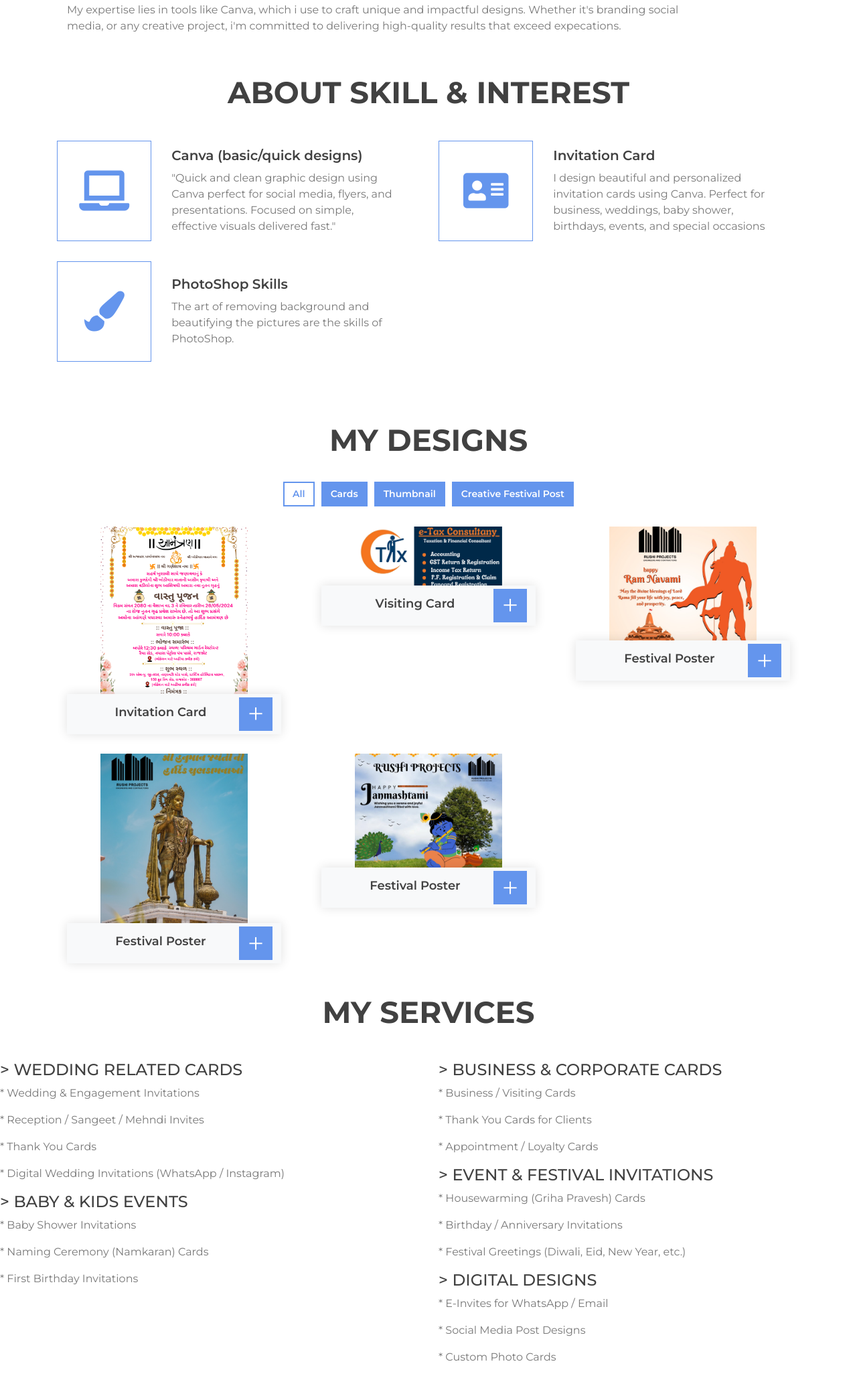
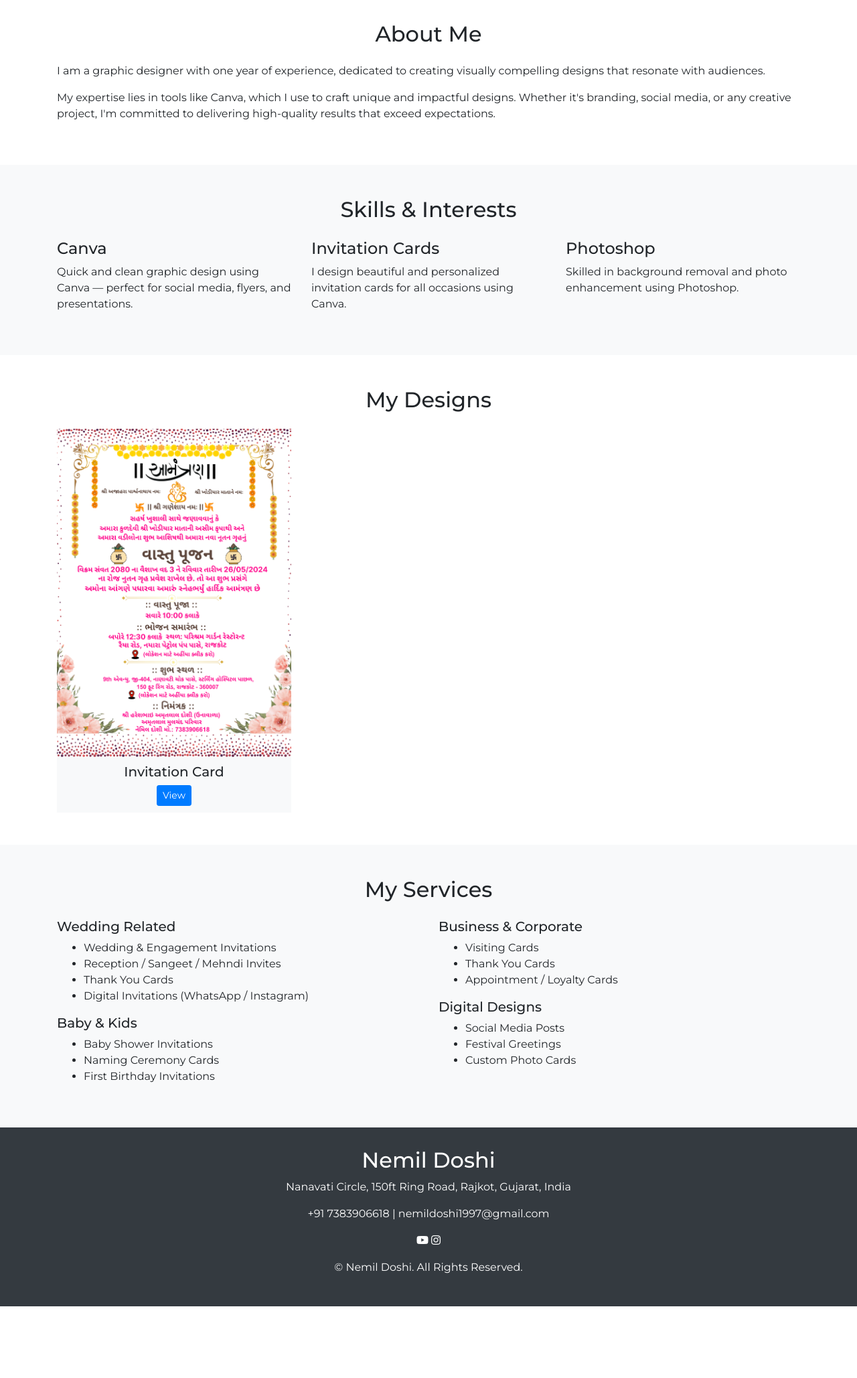
Before and after one commit to NemilDoshi8010/My-Portfolio, a plain HTML site: page index.html in a window 1280 px wide. Shown: the part 647-2704 px from the top of the page at 67% size. After the commit the page ends 2597 px from the top, so only its background shows below. Drawn offline with nearby package versions, Linux system fonts and the light colour scheme.

Commit message:
Update index.html

```diff
--- a/index.html
+++ b/index.html
@@ -5,16 +5,12 @@
     <meta charset="utf-8">
     <title>Nemil Doshi</title>
     <meta content="width=device-width, initial-scale=1.0" name="viewport">
-    <meta content="Free Website Template" name="keywords">
-    <meta content="Free Website Template" name="description">
 
     <!-- Favicon -->
     <link href="img/favicon.png" rel="icon" type="image/png">
-    <!-- <link href="https://icons.iconarchive.com/icons/hydrattz/multipurpose-alphabet/128/Letter-B-lg-icon.png" rel="icon"> -->
 
     <!-- Google Font -->
-    <link href="https://fonts.googleapis.com/css2?family=Montserrat:wght@300;400;500;600;700&display=swap"
-        rel="stylesheet">
+    <link href="https://fonts.googleapis.com/css2?family=Montserrat:wght@300;400;500;600;700&display=swap" rel="stylesheet">
 
     <!-- CSS Libraries -->
     <link href="https://stackpath.bootstrapcdn.com/bootstrap/4.4.1/css/bootstrap.min.css" rel="stylesheet">
@@ -22,335 +18,241 @@
     <link href="lib/animate/animate.min.css" rel="stylesheet">
     <link href="lib/owlcarousel/assets/owl.carousel.min.css" rel="stylesheet">
     <link href="lib/lightbox/css/lightbox.min.css" rel="stylesheet">
-
     <link rel="stylesheet" href="https://cdn.jsdelivr.net/npm/bootstrap-icons@1.3.0/font/bootstrap-icons.css">
 
-    <!-- Template Stylesheet -->
-    <link href="css/style.css" rel="stylesheet">
+    <!-- Custom CSS -->
+    <style>
+        body {
+            font-family: 'Montserrat', sans-serif;
+        }
+
+        .navbar-brand {
+            font-size: 30px;
+            font-weight: 600;
+        }
+
+        .hero {
+            padding: 100px 0;
+            background: #f8f9fa;
+        }
+
+        .hero-image img {
+            width: 100%;
+        }
+
+        .portfolio-img img {
+            width: 100%;
+            height: auto;
+        }
+
+        .portfolio-text {
+            background: #f8f9fa;
+            padding: 10px;
+        }
+
+        .footer {
+            background: #343a40;
+            color: white;
+            padding: 30px 0;
+        }
+
+        .footer a {
+            color: #fff;
+        }
+
+        @media (max-width: 768px) {
+            .navbar-brand {
+                font-size: 20px;
+                white-space: normal;
+            }
+
+            .hero-text {
+                text-align: center;
+            }
+
+            .hero-text p {
+                font-size: 16px;
+            }
+
+            .portfolio-wrap {
+                margin-bottom: 20px;
+            }
+
+            .me-text, .me-item {
+                text-align: center;
+            }
+        }
+    </style>
 </head>
 
-<body data-spy="scroll" data-target=".navbar" data-offset="60">
-    <!-- Nav Bar Start -->
-    <div class="navbar navbar-expand-lg bg-light navbar-light">
-        <div class="container-fluid">
-            <img src="img/favicon.png" alt="Image" style="height: 70px;">
-            <a href="index.html" class="navbar-brand" style="font-size: 30px;">WELCOME MY PORTFOLIO</a>
-            <button type="button" class="navbar-toggler" data-toggle="collapse" data-target="#navbarCollapse">
+<body>
+    <!-- Navbar Start -->
+    <nav class="navbar navbar-expand-lg navbar-light bg-light">
+        <div class="container">
+            <img src="img/favicon.png" alt="Logo" style="height: 50px;">
+            <a class="navbar-brand ml-2" href="#home">WELCOME MY PORTFOLIO</a>
+            <button class="navbar-toggler" type="button" data-toggle="collapse" data-target="#navbarNav">
                 <span class="navbar-toggler-icon"></span>
             </button>
-
-            <div class="collapse navbar-collapse justify-content-between" id="navbarCollapse">
-                <div class="navbar-nav ml-auto">
-                    <a href="#home" class="nav-item nav-link active">Home</a>
-                    <a href="#me" class="nav-item nav-link">About Me</a>
-                    <a href="#me" class="nav-item nav-link">About Skill & Interest</a>
-                    <a href="#portfolio" class="nav-item nav-link">Designs</a>
-                    <a href="#Services" class="nav-item nav-link">My Services</a>
-		    <a href="#Contact" class="nav-item nav-link">Contact</a>
+            <div class="collapse navbar-collapse justify-content-end" id="navbarNav">
+                <ul class="navbar-nav">
+                    <li class="nav-item"><a class="nav-link" href="#home">Home</a></li>
+                    <li class="nav-item"><a class="nav-link" href="#about-me">About Me</a></li>
+                    <li class="nav-item"><a class="nav-link" href="#skills">Skills & Interests</a></li>
+                    <li class="nav-item"><a class="nav-link" href="#portfolio">Designs</a></li>
+                    <li class="nav-item"><a class="nav-link" href="#services">Services</a></li>
+                    <li class="nav-item"><a class="nav-link" href="#contact">Contact</a></li>
+                </ul>
             </div>
         </div>
+    </nav>
+    <!-- Navbar End -->
+
+    <!-- Hero Start -->
+    <section class="hero" id="home">
+        <div class="container">
+            <div class="row align-items-center">
+                <div class="col-md-6">
+                    <div class="hero-text">
+                        <h1>Hello I'm Nemil Doshi</h1>
+                        <p>Graphic Designer</p>
+                        <p>Welcome to my creative world! I'm a passionate graphic designer with a talent for turning ideas into stunning visuals.</p>
                     </div>
                 </div>
-    <!-- Nav Bar End -->
-
-    <button onclick="topFunction()" id="myBtn" title="Go to top">Top</button>
-
-    <!-- Hero Start -->
-    <div class="hero" id="home">
-        <div class="container-fluid">
-            <div class="row align-items-center">
-                <div class="col-sm-12 col-md-6">
-                    <div class="hero-content">
-                        <div class="hero-text">
- 			    <div class="typed-text">Hello I'm Nemil Doshi</div>
-
-                            <h1></h1>
-                            <h2></h2>
-                            <p>Graphic Designer</p>
-			    <p>"Welcome to my creative world! I'm a passionate graphic designer with a talent for turning ideas into stunning visuals."
-                        </div>
-                    </div>
-                </div>
-                <div class="col-sm-12 col-md-6 d-none d-md-block">
+                <div class="col-md-6">
                     <div class="hero-image">
                         <img src="img/hero.png" alt="Hero Image">
                     </div>
                 </div>
             </div>
         </div>
-    </div>
+    </section>
     <!-- Hero End -->
 
-
-    <!-- Me Start -->
-    <div class="me" id="me">
+    <!-- About Me Start -->
+    <section id="about-me" class="py-5">
         <div class="container">
-            <div class="section-header text-center wow zoomIn" data-wow-delay="0.1s">
-                <h2>ABOUT ME</h2>
+            <div class="text-center mb-4">
+                <h2>About Me</h2>
             </div>
             <div class="row">
-                <div class="col-lg-6 wow fadeInUp" data-wow-delay="0.0s">
-                        </div>
-                        <div class="me-text">
-                            <p>
-                                I am a graphic designer with one year of experience, dedicated to creating visually compelling designs that resonate with audiences.
-                            </p>
-                            <p>
-                                My expertise lies in tools like Canva, which i use to craft unique and impactful designs. Whether it's branding social media, or any creative project, i'm committed to delivering high-quality results that exceed expecations.
-                            </p>
+                <div class="col-md-12">
+                    <p>I am a graphic designer with one year of experience, dedicated to creating visually compelling designs that resonate with audiences.</p>
+                    <p>My expertise lies in tools like Canva, which I use to craft unique and impactful designs. Whether it's branding, social media, or any creative project, I'm committed to delivering high-quality results that exceed expectations.</p>
                 </div>
             </div>
         </div>
+    </section>
+    <!-- About Me End -->
 
+    <!-- Skills Start -->
+    <section id="skills" class="py-5 bg-light">
+        <div class="container">
+            <div class="text-center mb-4">
+                <h2>Skills & Interests</h2>
+            </div>
+            <div class="row">
+                <div class="col-md-4">
+                    <h4>Canva</h4>
+                    <p>Quick and clean graphic design using Canva — perfect for social media, flyers, and presentations.</p>
+                </div>
+                <div class="col-md-4">
+                    <h4>Invitation Cards</h4>
+                    <p>I design beautiful and personalized invitation cards for all occasions using Canva.</p>
+                </div>
+                <div class="col-md-4">
+                    <h4>Photoshop</h4>
+                    <p>Skilled in background removal and photo enhancement using Photoshop.</p>
                 </div>
             </div>
         </div>
-    <!-- Me End -->
+    </section>
+    <!-- Skills End -->
 
-    <!-- Me Start -->
-    <div class="me" id="me">
+    <!-- Portfolio Start -->
+    <section id="portfolio" class="py-5">
         <div class="container">
-            <div class="section-header text-center wow zoomIn" data-wow-delay="0.1s">
-                <h2>ABOUT SKILL & INTEREST</h2>
+            <div class="text-center mb-4">
+                <h2>My Designs</h2>
             </div>
             <div class="row">
-                <div class="col-lg-6 wow fadeInUp" data-wow-delay="0.0s">
-                    <div class="me-item">
-                        <div class="me-icon">
-                            <i class="fa fa-laptop"></i>
+                <div class="col-md-4">
+                    <div class="portfolio-wrap">
+                        <div class="portfolio-img">
+                            <img src="img/Inv1.png" alt="Invitation Card">
                         </div>
-                        <div class="me-text">
-                            <h3>Canva (basic/quick designs)</h3>
-                            <p>
-                                "Quick and clean graphic design using Canva  perfect for social media, flyers, and presentations. Focused on simple, effective visuals delivered fast."
-                            </p>
+                        <div class="portfolio-text text-center">
+                            <h5>Invitation Card</h5>
+                            <a class="btn btn-sm btn-primary" href="img/Inv1.png" data-lightbox="portfolio">View</a>
                         </div>
                     </div>
                 </div>
-                <div class="col-lg-6 wow fadeInUp" data-wow-delay="0.2s">
-                    <div class="me-item">
-                        <div class="me-icon">
-                            <i class="fa fa-address-card"></i>
+                <!-- Repeat portfolio items as needed -->
             </div>
-                        <div class="me-text">
-                            <h3>Invitation Card</h3>
-                            <p>
-                                I design beautiful and personalized invitation cards using Canva.
-Perfect for business, weddings, baby shower, birthdays, events, and special occasions
-                            </p>
+        </div>
+    </section>
+    <!-- Portfolio End -->
+
+    <!-- Services Start -->
+    <section id="services" class="py-5 bg-light">
+        <div class="container">
+            <div class="text-center mb-4">
+                <h2>My Services</h2>
+            </div>
+            <div class="row">
+                <div class="col-md-6">
+                    <h5>Wedding Related</h5>
+                    <ul>
+                        <li>Wedding & Engagement Invitations</li>
+                        <li>Reception / Sangeet / Mehndi Invites</li>
+                        <li>Thank You Cards</li>
+                        <li>Digital Invitations (WhatsApp / Instagram)</li>
+                    </ul>
+                    <h5>Baby & Kids</h5>
+                    <ul>
+                        <li>Baby Shower Invitations</li>
+                        <li>Naming Ceremony Cards</li>
+                        <li>First Birthday Invitations</li>
+                    </ul>
+                </div>
+                <div class="col-md-6">
+                    <h5>Business & Corporate</h5>
+                    <ul>
+                        <li>Visiting Cards</li>
+                        <li>Thank You Cards</li>
+                        <li>Appointment / Loyalty Cards</li>
+                    </ul>
+                    <h5>Digital Designs</h5>
+                    <ul>
+                        <li>Social Media Posts</li>
+                        <li>Festival Greetings</li>
+                        <li>Custom Photo Cards</li>
+                    </ul>
                 </div>
             </div>
         </div>
+    </section>
+    <!-- Services End -->
 
-                <div class="col-lg-6 wow fadeInUp" data-wow-delay="0.6s">
-                    <div class="me-item">
-                        <div class="me-icon">
-                            <i class="fa fa-paint-brush"></i>
-                        </div>
-                        <div class="me-text">
-                            <h3>PhotoShop Skills</h3>
-                            <p>
-                                The art of removing background and beautifying the pictures are the skills of PhotoShop.
-                            </p>
-                        </div>
-                    </div>
-                </div>
-            </div>
-        </div>
-    </div>
-    <!-- Me End -->
-
-
-    <!-- Portfolio Start -->
-    <div class="portfolio" id="portfolio">
-        <div class="container">
-            <div class="section-header text-center wow zoomIn" data-wow-delay="0.1s">
-                <h2>MY DESIGNS</h2>
-            </div>
-            <div class="row">
-                <div class="col-12">
-                    <ul id="portfolio-filter">
-                        <li data-filter="*" class="filter-active">All</li>
-                        <li data-filter=".filter-1">Cards</li>
-                        <li data-filter=".filter-2">Thumbnail</li>
-                        <li data-filter=".filter-3">Creative Festival Post</li>
-                    </ul>
-                </div>
-            </div>
-            <div class="row portfolio-container">
-                <div class="col-lg-4 col-md-6 col-sm-12 portfolio-item filter-1 wow fadeInUp" data-wow-delay="0.0s">
-                    <div class="portfolio-wrap small-wrap text-center">
-   			 <div class="portfolio-img">
-        		<img src="img/Inv1.png" alt="Image" class="img-fluid rounded" style="width: 200px; height: auto;">
-   			 </div>
-    			<div class="portfolio-text p-2" style="background-color: #f8f9fa;">
-			<h3 style="margin-bottom: 5px;">Invitation Card</h3>
-       			 <a class="btn btn-sm btn-primary" href="img/Inv1.png" data-lightbox="portfolio">+</a>
-  			  </div>
-			</div>
-                    </div>
-
-<div class="col-lg-4 col-md-6 col-sm-12 portfolio-item filter-1 wow fadeInUp" data-wow-delay="0.0s">
-                    <div class="portfolio-wrap small-wrap text-center">
-   			 <div class="portfolio-img">
-        		<img src="img/Visiting.png" alt="Image" class="img-fluid rounded" style="width: 200px; height: auto;">
-   			 </div>
-    			<div class="portfolio-text p-2" style="background-color: #f8f9fa;">
-			<h3 style="margin-bottom: 5px;">Visiting Card</h3>
-       			 <a class="btn btn-sm btn-primary" href="img/Visiting.png" data-lightbox="portfolio">+</a>
-  			  </div>
-			</div>
-                    </div>
-<div class="col-lg-4 col-md-6 col-sm-12 portfolio-item filter-3 wow fadeInUp" data-wow-delay="0.0s">
-                    <div class="portfolio-wrap small-wrap text-center">
-   			 <div class="portfolio-img">
-        		<img src="img/Poster1.jpg" alt="Image" class="img-fluid rounded" style="width: 200px; height: auto;">
-   			 </div>
-    			<div class="portfolio-text p-2" style="background-color: #f8f9fa;">
-			<h3 style="margin-bottom: 5px;">Festival Poster</h3>
-       			 <a class="btn btn-sm btn-primary" href="img/Poster1.jpg" data-lightbox="portfolio">+</a>
-  			  </div>
-			</div>
-                    </div>
-<div class="col-lg-4 col-md-6 col-sm-12 portfolio-item filter-3 wow fadeInUp" data-wow-delay="0.0s">
-                    <div class="portfolio-wrap small-wrap text-center">
-   			 <div class="portfolio-img">
-        		<img src="img/Poster2.jpg" alt="Image" class="img-fluid rounded" style="width: 200px; height: auto;">
-   			 </div>
-    			<div class="portfolio-text p-2" style="background-color: #f8f9fa;">
-			<h3 style="margin-bottom: 5px;">Festival Poster</h3>
-       			 <a class="btn btn-sm btn-primary" href="img/Poster2.jpg" data-lightbox="portfolio">+</a>
-  			  </div>
-			</div>
-                    </div>
-<div class="col-lg-4 col-md-6 col-sm-12 portfolio-item filter-3 wow fadeInUp" data-wow-delay="0.0s">
-                    <div class="portfolio-wrap small-wrap text-center">
-   			 <div class="portfolio-img">
-        		<img src="img/Poster3.jpg" alt="Image" class="img-fluid rounded" style="width: 200px; height: auto;">
-   			 </div>
-    			<div class="portfolio-text p-2" style="background-color: #f8f9fa;">
-			<h3 style="margin-bottom: 5px;">Festival Poster</h3>
-       			 <a class="btn btn-sm btn-primary" href="img/Poster3.jpg" data-lightbox="portfolio">+</a>
-  			  </div>
-			</div>
-                    </div>
-                    </div>
-                </div>
-            </div>
-        </div>
-    </div>
-    <!-- Portfolio End -->
-
-
-
-
-
-
-
-<!-- Me Start -->
-<div class="services" id="Services">
-    <div class="my-services">
-        <div class="section-header text-center wow zoomIn" data-wow-delay="0.1s">
-            <h2>MY SERVICES</h2>
-        </div>
-        <div class="row wow fadeInUp" data-wow-delay="0.2s">
-            <!-- Column 1 -->
-            <div class="col-md-6">
-                <div class="me-text">
-                    <h4>> WEDDING RELATED CARDS</h4>
-                    <p>* Wedding & Engagement Invitations</p>
-                    <p>* Reception / Sangeet / Mehndi Invites</p>
-                    <p>* Thank You Cards</p>
-                    <p>* Digital Wedding Invitations (WhatsApp / Instagram)</p>
-
-                    <h4>> BABY & KIDS EVENTS</h4>
-                    <p>* Baby Shower Invitations</p>
-                    <p>* Naming Ceremony (Namkaran) Cards</p>
-                    <p>* First Birthday Invitations</p>
-                </div>
-            </div>
-
-            <!-- Column 2 -->
-            <div class="col-md-6">
-                <div class="me-text">
-                    <h4>> BUSINESS & CORPORATE CARDS</h4>
-                    <p>* Business / Visiting Cards</p>
-                    <p>* Thank You Cards for Clients</p>
-                    <p>* Appointment / Loyalty Cards</p>
-
-                    <h4>> EVENT & FESTIVAL INVITATIONS</h4>
-                    <p>* Housewarming (Griha Pravesh) Cards</p>
-                    <p>* Birthday / Anniversary Invitations</p>
-                    <p>* Festival Greetings (Diwali, Eid, New Year, etc.)</p>
-
-                    <h4>> DIGITAL DESIGNS</h4>
-                    <p>* E-Invites for WhatsApp / Email</p>
-                    <p>* Social Media Post Designs</p>
-                    <p>* Custom Photo Cards</p>
-                </div>
-            </div>
-        </div>
-    </div>
-</div>
-<!-- Me End -->
-
-
-<!-- Footer Start -->
-<div class="Contact" id="Contact">
-<div class="footer wow fadeIn" data-wow-delay="0.3s">
-    <div class="container-fluid">
-        <div class="container">
-            <div class="footer-info text-center">
+    <!-- Contact Start -->
+    <section id="contact" class="footer">
+        <div class="container text-center">
             <h2>Nemil Doshi</h2>
-                <h3>Nanavati Circle, 150ft Ring Road, Rajkot, 360007 Gujarat, India</h3>
-
-                <div class="footer-menu">
-                    <p><a href="tel:+917383906618"> +91-7383906618</a></p>
-                    <p><a href="mailto:nemildoshi1997@gmail.com"> nemildoshi1997@gmail.com</a></p>
-                </div>
-
+            <p>Nanavati Circle, 150ft Ring Road, Rajkot, Gujarat, India</p>
+            <p><a href="tel:+917383906618">+91 7383906618</a> | <a href="mailto:nemildoshi1997@gmail.com">nemildoshi1997@gmail.com</a></p>
             <div class="footer-social">
                 <a href="https://www.youtube.com/" target="_blank"><i class="fab fa-youtube"></i></a>
                 <a href="https://www.instagram.com/nemil_26/" target="_blank"><i class="fab fa-instagram"></i></a>
             </div>
+            <p class="mt-3">&copy; Nemil Doshi. All Rights Reserved.</p>
         </div>
-        </div>
+    </section>
+    <!-- Contact End -->
 
-        <div class="container copyright text-center">
-            <p>&copy; <a href="#">Nemil</a>, All Rights Reserved | Designed By <a href="#">Nemil Doshi</a></p>
-        </div>
-    </div>
-</div>
-<!-- Footer End -->
-
-
-    <!-- Back to top button -->
-    <a href="#" class="btn back-to-top"><i class="fa fa-chevron-up"></i></a>
-
-
-    <!-- Pre Loader -->
-    <div id="loader" class="show">
-        <div class="loader"></div>
-    </div>
-
-
-    <!-- JavaScript Libraries -->
+    <!-- Scripts -->
     <script src="https://code.jquery.com/jquery-3.4.1.min.js"></script>
     <script src="https://stackpath.bootstrapcdn.com/bootstrap/4.4.1/js/bootstrap.bundle.min.js"></script>
-    <script src="lib/easing/easing.min.js"></script>
-    <script src="lib/wow/wow.min.js"></script>
-    <script src="lib/waypoints/waypoints.min.js"></script>
-    <script src="lib/typed/typed.min.js"></script>
-    <script src="lib/owlcarousel/owl.carousel.min.js"></script>
-    <script src="lib/isotope/isotope.pkgd.min.js"></script>
     <script src="lib/lightbox/js/lightbox.min.js"></script>
-
-    <!-- Contact Javascript File -->
-    <script src="mail/jqBootstrapValidation.min.js"></script>
-    <script src="mail/contact.js"></script>
-
-    <!-- Template Javascript -->
-    <script src="js/main.js"></script>
 </body>
 
 </html>
```
Lines whose indentation alone changed are shown as unchanged.
